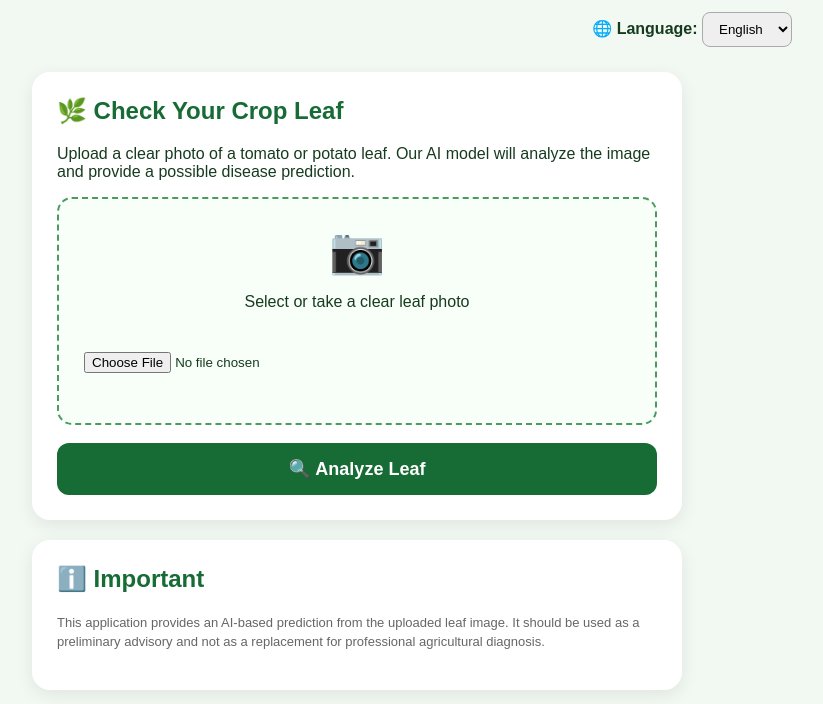
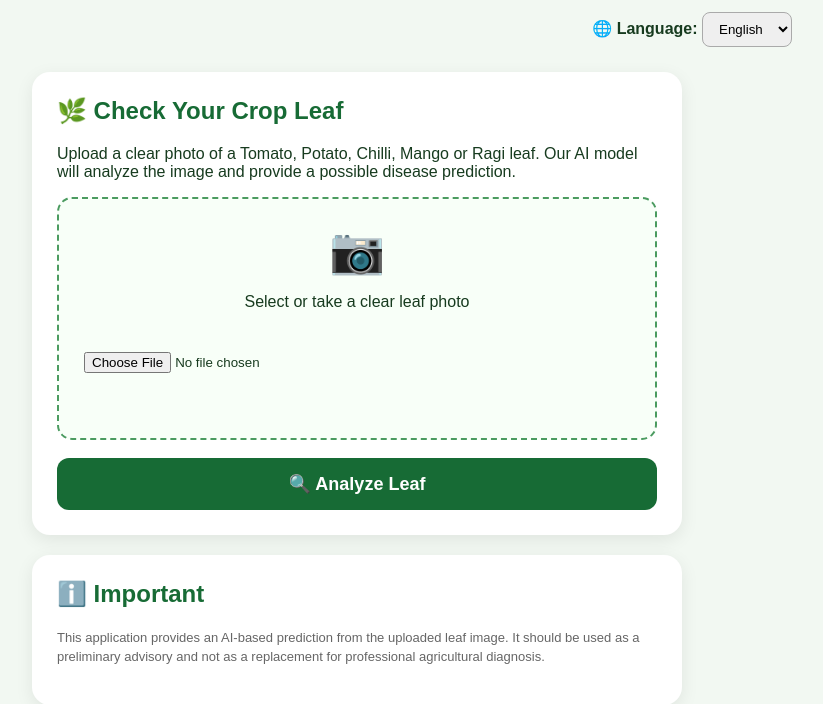
Before and after one commit to yashwanth06s/crop-disease-detection, a Python web app: template templates/index.html in a window 1280 px wide. Shown: the part 108-812 px from the top of the page, without its empty margins (283-1106 px from the left). Run offline with Jinja, Linux system fonts and the light colour scheme; the template is opened without the code that fills it, so the values that code supplies are empty.

Commit message:
Enhance image upload with preview and update instructions
Added image preview functionality and updated text for leaf upload instructions.

```diff
--- a/templates/index.html
+++ b/templates/index.html
@@ -72,6 +72,37 @@
             width: 100%;
             margin: 15px 0;
             padding: 10px;
+        }
+        .image-preview-box {
+    margin-top: 15px;
+    text-align: center;
+}
+
+.image-preview-box img {
+    display: none;
+    width: 100%;
+    max-width: 350px;
+    max-height: 300px;
+    object-fit: contain;
+    border-radius: 14px;
+    border: 2px solid #4b9b60;
+    margin: 12px auto;
+}
+
+.preview-label {
+    font-size: 14px;
+    color: #176b35;
+    font-weight: bold;
+}
+
+.change-image {
+    background: #e7f4e9;
+    color: #176b35;
+    border: none;
+    padding: 10px 16px;
+    border-radius: 8px;
+    cursor: pointer;
+    font-weight: bold;
 }
 
         .button {
@@ -198,11 +229,10 @@
             <h2>🌿 Check Your Crop Leaf</h2>
 
            <p>
-                Upload a clear photo of a tomato or potato leaf.
-                Our AI model will analyze the image and provide
-                a possible disease prediction.
+    Upload a clear photo of a Tomato, Potato, Chilli,
+    Mango or Ragi leaf. Our AI model will analyze the
+    image and provide a possible disease prediction.
 </p>
-
             <form action="/predict"
                   method="POST"
                   enctype="multipart/form-data">
@@ -219,10 +249,17 @@
 
                    <input
     type="file"
+    id="leafInput"
     name="leaf_image"
     accept="image/*"
     required
 >
+
+<div class="image-preview-box">
+    <p class="preview-label" id="previewLabel"></p>
+
+    <img id="imagePreview" alt="Selected leaf image">
+</div>
 
                 </div>
 
@@ -242,6 +279,24 @@
         <div class="card" id="resultCard">
 
             <h2>🔬 AI Analysis Result</h2>
+            {% if image_data %}
+<div class="image-preview-box">
+    <p class="preview-label">Uploaded Leaf Image</p>
+
+    <img
+        src="{{ image_data }}"
+        alt="Uploaded crop leaf"
+        style="display:block;"
+    >
+
+    <button
+        type="button"
+        class="change-image"
+        onclick="document.getElementById('leafInput').click()">
+        📷 Change Image
+    </button>
+</div>
+{% endif %}
 
             <div class="result-row">
 
@@ -331,6 +386,37 @@
 
     </div>
 <script>
+document.getElementById("leafInput").addEventListener(
+    "change",
+    function(event) {
+
+        const file = event.target.files[0];
+
+        const preview = document.getElementById("imagePreview");
+        const label = document.getElementById("previewLabel");
+
+        if (file) {
+
+            if (!file.type.startsWith("image/")) {
+                alert("Please select a valid image.");
+                this.value = "";
+                return;
+            }
+
+            const reader = new FileReader();
+
+            reader.onload = function(e) {
+                preview.src = e.target.result;
+                preview.style.display = "block";
+                label.textContent = "Selected Leaf Image";
+            };
+
+            reader.readAsDataURL(file);
+        }
+    }
+);
+</script>
+    <script>
 const translations = {
     "🌱 CropCare AI": {
         en: "🌱 CropCare AI",
@@ -360,10 +446,10 @@ const translations = {
     kn: "ಹೊಸ ಎಲೆಗಳಲ್ಲಿ ಕಂಡುಬರುವ ಬದಲಾವಣೆಗಳನ್ನು ನಿಯಮಿತವಾಗಿ ಪರಿಶೀಲಿಸಿ.",
     hi: "नई पत्तियों में लक्षणों की नियमित रूप से जाँच करें।"
     },
-    "Upload a clear photo of a tomato or potato leaf. Our AI model will analyze the image and provide a possible disease prediction.": {
-        en: "Upload a clear photo of a tomato or potato leaf. Our AI model will analyze the image and provide a possible disease prediction.",
-        kn: "ಟೊಮೆಟೊ ಅಥವಾ ಆಲೂಗಡ್ಡೆ ಎಲೆಯ ಸ್ಪಷ್ಟ ಫೋಟೋವನ್ನು ಅಪ್‌ಲೋಡ್ ಮಾಡಿ. ನಮ್ಮ AI ಮಾದರಿಯು ಚಿತ್ರವನ್ನು ವಿಶ್ಲೇಷಿಸಿ ಸಂಭವನೀಯ ರೋಗದ ಫಲಿತಾಂಶವನ್ನು ನೀಡುತ್ತದೆ.",
-        hi: "टमाटर या आलू की पत्ती की स्पष्ट फोटो अपलोड करें। हमारा AI मॉडल तस्वीर का विश्लेषण करके संभावित रोग की पहचान करेगा।"
+    "Upload a clear photo of a Tomato, Potato, Chilli, Mango or Ragi leaf. Our AI model will analyze the image and provide a possible disease prediction.": {
+    en: "Upload a clear photo of a Tomato, Potato, Chilli, Mango or Ragi leaf. Our AI model will analyze the image and provide a possible disease prediction.",
+    kn: "ಟೊಮೆಟೊ, ಆಲೂಗಡ್ಡೆ, ಮೆಣಸಿನಕಾಯಿ, ಮಾವು ಅಥವಾ ರಾಗಿ ಎಲೆಯ ಸ್ಪಷ್ಟ ಫೋಟೋವನ್ನು ಅಪ್‌ಲೋಡ್ ಮಾಡಿ. ನಮ್ಮ AI ಮಾದರಿಯು ಚಿತ್ರವನ್ನು ವಿಶ್ಲೇಷಿಸಿ ಸಂಭವನೀಯ ರೋಗವನ್ನು ಗುರುತಿಸುತ್ತದೆ.",
+    hi: "टमाटर, आलू, मिर्च, आम या रागी की पत्ती की स्पष्ट फोटो अपलोड करें। हमारा AI मॉडल तस्वीर का विश्लेषण करके संभावित रोग की पहचान करेगा।"
 },
 
     "Select or take a clear leaf photo": {
```
Lines whose indentation alone changed are shown as unchanged.
